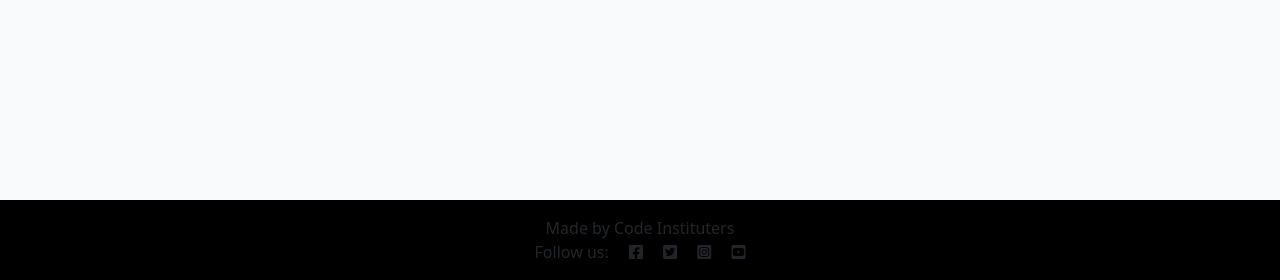
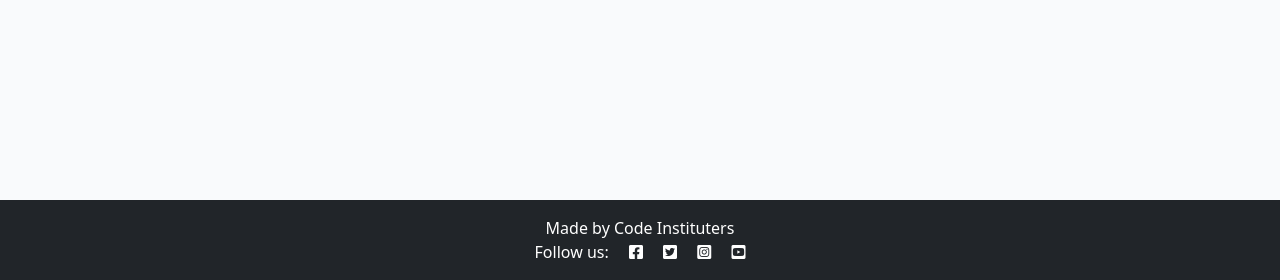
Before and after one commit to Studentofcodeinstitute/djangoblog, a Django app: page / in a window 1280 px wide. Shown: the part 520-800 px from the top of the page. Run offline with Django 3.2, Linux system fonts and the light colour scheme; data comes from the database, SQL or seed files in the repository; data that the repository does not hold is empty.

Commit message:
Add style

```diff
--- a/static/css/style.css
+++ b/static/css/style.css
@@ -21,7 +21,7 @@ body {
     background-color: #fff;
 }
 
-.dark-bg {
+.bg-dark {
     background-color: #445261;
 }
 
--- a/templates/base.html
+++ b/templates/base.html
@@ -80,9 +80,9 @@
     </main>
 
     <!-- Footer -->
-    <footer class="footer mt-auto py-3 dark-bg", style="background-color: black;">
-        <p class="m-0 text-center text-black">Made by Code Instituters</p>
-        <p class="m-0 text-center text-black">Follow us: <i class="fab fa-facebook-square ms-3"></i>
+    <footer class="footer mt-auto py-3 bg-dark">
+        <p class="m-0 text-center text-white">Made by Code Instituters</p>
+        <p class="m-0 text-center text-white">Follow us: <i class="fab fa-facebook-square ms-3"></i>
             <i class="fab fa-twitter-square ms-3"></i>
             <i class="fab fa-instagram-square ms-3"></i>
             <i class="fab fa-youtube-square ms-3"></i></p>
```
